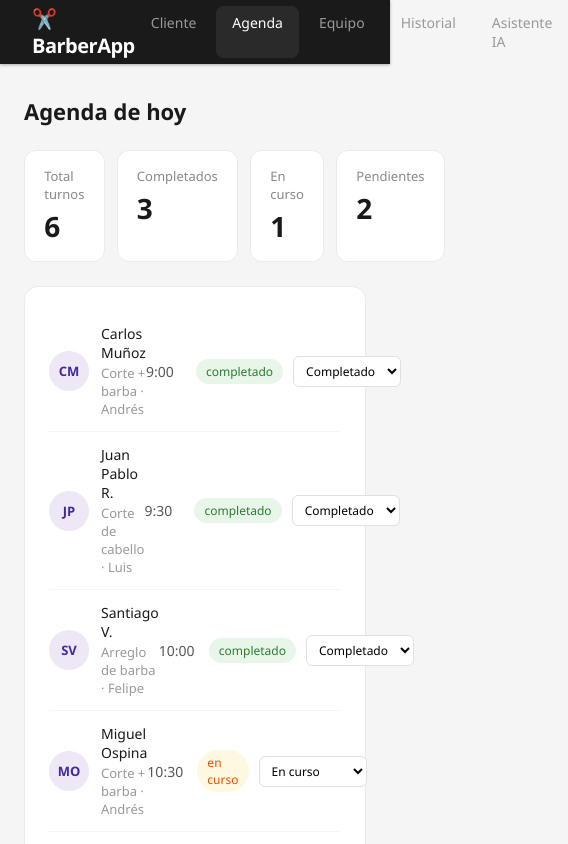
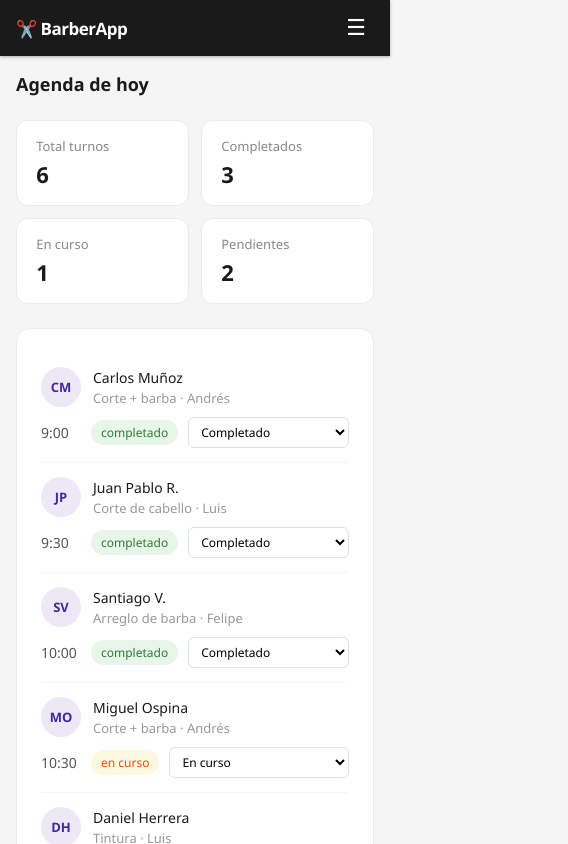
Before and after one commit to Kevinchicaiza96/barberia-turnos, a React (Vite) app: page /agenda in a window 390 px wide. Shown: the top 844 px of the page, 568 px wide, since content can reach past the window. Built offline with nearby package versions, Linux system fonts and the light colour scheme.

Commit message:
responsive y navbar hamburguesa

```diff
--- a/src/App.css
+++ b/src/App.css
@@ -67,3 +67,56 @@ body {
   margin: 2rem auto;
   padding: 0 1.5rem;
 }
+
+.hamburger {
+  display: none;
+  background: none;
+  border: none;
+  color: white;
+  font-size: 22px;
+  cursor: pointer;
+  padding: 4px 8px;
+}
+
+@media (max-width: 600px) {
+  .navbar {
+    padding: 0 1rem;
+    flex-wrap: wrap;
+    height: auto;
+    min-height: 56px;
+    align-items: center;
+  }
+
+  .nav-brand {
+    flex: 1;
+    font-size: 17px;
+  }
+
+  .hamburger {
+    display: block;
+  }
+
+  .nav-links {
+    display: none;
+    width: 100%;
+    flex-direction: column;
+    gap: 4px;
+    padding-bottom: 10px;
+  }
+
+  .nav-links.nav-open {
+    display: flex;
+  }
+
+  .nav-links a {
+    text-align: left;
+    padding: 10px 12px;
+    font-size: 15px;
+    border-radius: 8px;
+  }
+
+  .main-content {
+    margin: 1rem auto;
+    padding: 0 1rem;
+  }
+}
--- a/src/App.jsx
+++ b/src/App.jsx
@@ -10,6 +10,7 @@ import './App.css'
 
 function App() {
   const [turnos, setTurnos] = useState(turnosIniciales)
+  const [menuAbierto, setMenuAbierto] = useState(false)
 
   function agregarTurno(turno) {
     setTurnos(prev => [...prev, { ...turno, id: Date.now(), estado: 'pendiente' }])
@@ -24,14 +25,20 @@ function App() {
       <div className="app">
         <nav className="navbar">
           <div className="nav-brand">✂️ BarberApp</div>
-          <div className="nav-links">
-            <NavLink to="/">Cliente</NavLink>
-            <NavLink to="/agenda">Agenda</NavLink>
-            <NavLink to="/equipo">Equipo</NavLink>
-            <NavLink to="/historial">Historial</NavLink>
-            <NavLink to="/asistente">Asistente IA</NavLink>
+
+          <button className="hamburger" onClick={() => setMenuAbierto(!menuAbierto)}>
+            {menuAbierto ? '✕' : '☰'}
+          </button>
+
+          <div className={`nav-links ${menuAbierto ? 'nav-open' : ''}`}>
+            <NavLink to="/" onClick={() => setMenuAbierto(false)}>Cliente</NavLink>
+            <NavLink to="/agenda" onClick={() => setMenuAbierto(false)}>Agenda</NavLink>
+            <NavLink to="/equipo" onClick={() => setMenuAbierto(false)}>Equipo</NavLink>
+            <NavLink to="/historial" onClick={() => setMenuAbierto(false)}>Historial</NavLink>
+            <NavLink to="/asistente" onClick={() => setMenuAbierto(false)}>Asistente IA</NavLink>
           </div>
         </nav>
+
         <main className="main-content">
           <Routes>
             <Route path="/" element={<Cliente agregarTurno={agregarTurno} />} />
--- a/src/index.css
+++ b/src/index.css
@@ -310,3 +310,41 @@ body {
   outline: none;
   border-color: #1a1a1a;
 }
+
+@media (max-width: 600px) {
+  .metrics-grid {
+    grid-template-columns: repeat(2, 1fr);
+  }
+
+  .time-grid {
+    grid-template-columns: repeat(3, 1fr);
+  }
+
+  .turno-row {
+    flex-direction: column;
+    align-items: flex-start;
+    gap: 10px;
+    padding: 14px 0;
+  }
+
+  .turno-acciones {
+    width: 100%;
+    justify-content: space-between;
+  }
+
+  .estado-select {
+    flex: 1;
+  }
+
+  .mensaje {
+    max-width: 90%;
+  }
+
+  .page-title {
+    font-size: 18px;
+  }
+
+  .metric-value {
+    font-size: 22px;
+  }
+}
```
